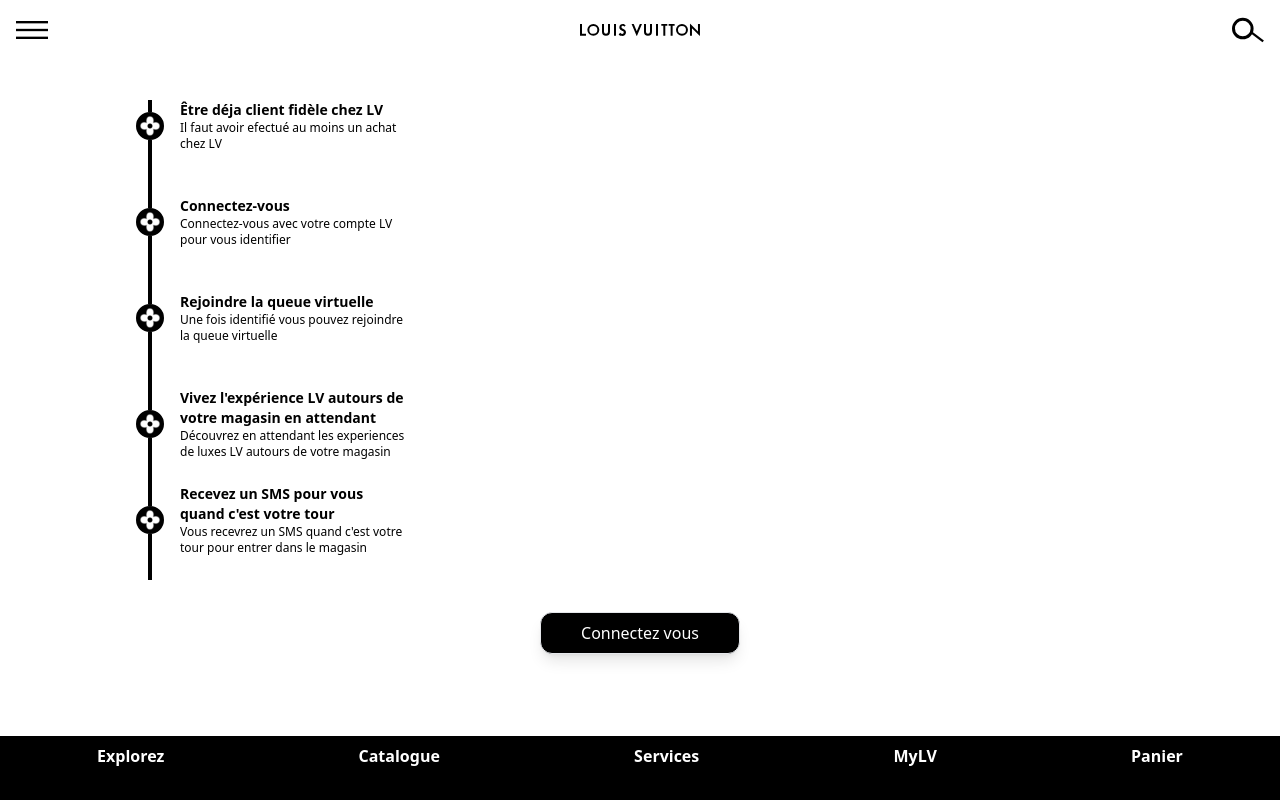
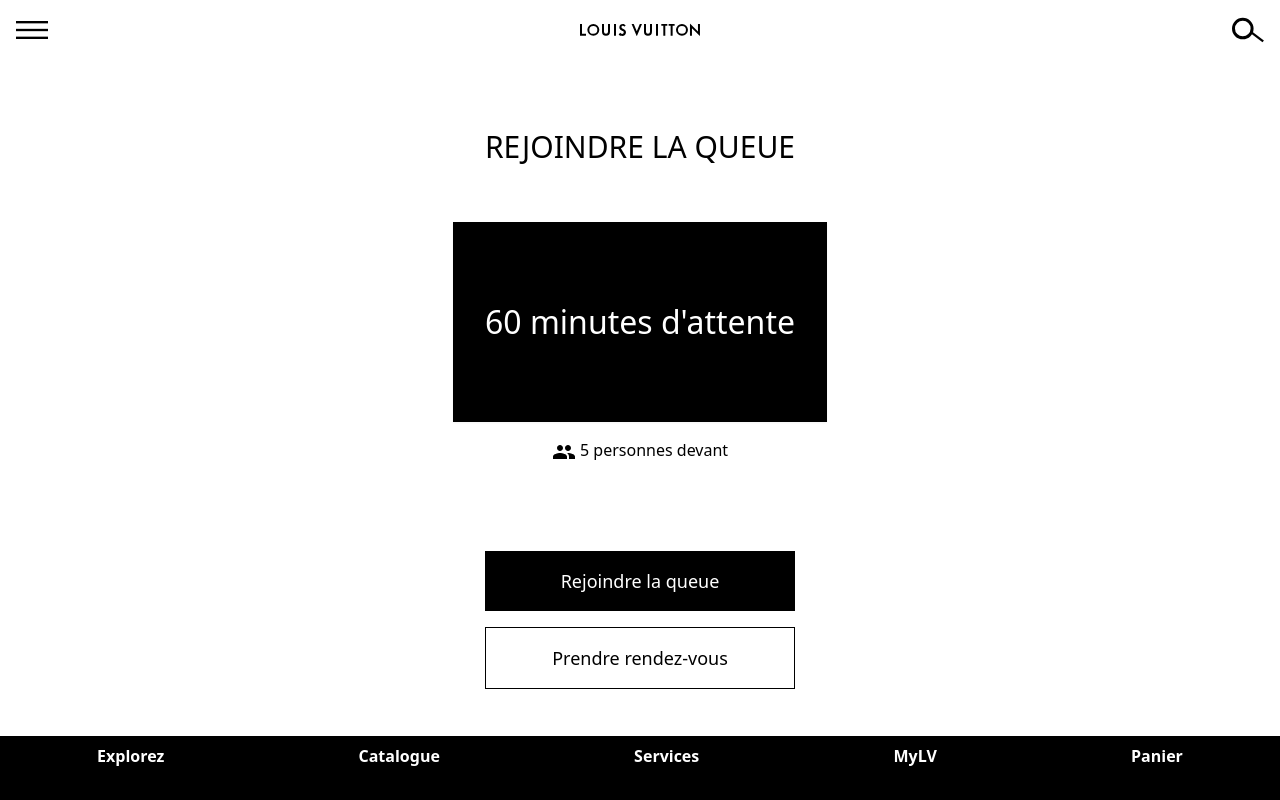
Before and after one commit to WalterLuong/LVMHx42, a React (Vite) app in the folder frontend/: page /join in a window 1280 px wide. Built offline with nearby package versions, Linux system fonts and the light colour scheme.

Commit message:
modified text in circle laoder to be bigger fixed screen height in home created join page and renamed original join page tutorial and added route linked panier to join page

```diff
--- a/frontend/src/App.tsx
+++ b/frontend/src/App.tsx
@@ -7,28 +7,22 @@
 
   return (
     <>
-      <div className="bg-white h-screen w-screen overflow-hidden">
+      <div className="bg-white h-[90vh] w-screen overflow-hidden flex flex-col justify-around">
 		<div className="flex h-3/5 bg-cover bg-center relative font-sans">
 			<img src={LVStore} alt="LVStore" className="w-full h-full object-cover filter brightness-50"/>
-			{/* <div className="absolute top-[30%] left-1/2 flex-col text-nowrap justify-center text-center transform -translate-x-1/2 -translate-y-1/2 text-white">
-				<h1>Temps d'attente estime a</h1>
-				<span className="text-xl text-bold  text-"> {waitTime.min} - {waitTime.max} minutes </span>
-			</div>
-			<div className="absolute top-1/2 left-1/2 flex-col text-nowrap justify-center text-center transform -translate-x-1/2 -translate-y-1/2 text-white ">
-				<p> Decouvrez Paris </p>
-				<h3 className="w-full text-nowrap">Rejoins la queue virtuel</h3>
-				<button className="bg-transparent border-white border m-4 text-white hover:text-white hover:bg-black pt-2 pb-2 pr-8 pl-8 transform hover:scale-105 rounded-lg">Je rejoins</button>
-			</div> */}
 		</div>
 		<div className=" flex flex-col justify-center items-center m-4">
             <div className="flex flex-col flex-auto  text-left pr-4 pl-4">
                 <h1 className="font-bold text-xl text-left mb-2">Faites la queue virtuel</h1>
                 <p className="text-sm">Découvrez le luxe de l'attente virtuelle avec notre application exclusive pour les clients Louis Vuitton. Évitez les files d'attente physiques et profitez d'une expérience de shopping sans tracas, où le temps est aussi précieux que vos choix élégants. </p>
-				<Link to='/join'>
+				<Link to='/tutorial'>
 					<div className="flex justify-left mt-5 text-left w-full">
 						<span className="text-sm underline font-bold float-left">En savoir plus</span>
 					</div>
 				</Link>
+                <Link to='/login'>
+                <button className="w-full bg-black text-white pl-8 pr-8 pb-4 pt-4 mb-4 mt-4">Connectez vous</button>
+                </Link>
             </div>
 		</div>
       </div>
--- a/frontend/src/components/CircleLoader.tsx
+++ b/frontend/src/components/CircleLoader.tsx
@@ -15,7 +15,7 @@
                   style={{ background: conicGradient }}
                   >
 
-                  <div className="flex justify-center items-center h-[90%] w-[90%] shadow-inner[0_35px_60px_-15px_rgba(0,0,0,0.3)] rounded-full bg-[#BBA98C] text-black">
+                  <div className="flex justify-center items-center text-xl  h-[90%] w-[90%] shadow-inner[0_35px_60px_-15px_rgba(0,0,0,0.3)] rounded-full bg-[#BBA98C] text-black">
                       {percentage} {minutes ? 'minutes' : null }
                   </div>
               </div>
--- a/frontend/src/components/Navbar.tsx
+++ b/frontend/src/components/Navbar.tsx
@@ -38,10 +38,12 @@
         </Link>
       </div>
       <div className='flex flex-col items-center'>
-        <p>Panier</p>
-        {location.pathname === '/test' && (
-          <img src='Fleur-LV.svg' alt='LV logo' className='w-full h-4 mt-1' />
-        )}
+        <Link to='/join'>
+            <p>Panier</p>
+            {location.pathname === '/test' && (
+            <img src='Fleur-LV.svg' alt='LV logo' className='w-full h-4 mt-1' />
+            )}
+        </Link>
       </div>
     </div>
   );
--- a/frontend/src/main.tsx
+++ b/frontend/src/main.tsx
@@ -14,7 +14,7 @@
 import Explorez from './pages/Explorez/Explorez.tsx';
 import MyLV from './pages/MyLV/MyLV.tsx';
 import MyQueue from './pages/MyQueue/MyQueue.tsx';
-
+import Tutorial from './pages/Tutorial/Tutorial.tsx';
 ReactDOM.createRoot(document.getElementById('root')!).render(
   <React.StrictMode>
     <Router>
@@ -29,6 +29,7 @@
         <Route path='/dior' element={<Dior />} />
         <Route path='/explore' element={<Explorez />} />
         <Route path='/mylv' element={<MyLV />} />
+        <Route path='/tutorial' element={<Tutorial />} />
         <Route path='/join' element={<Join />} />
         <Route path='mylv/myqueue' element={<MyQueue />} />
       </Routes>
--- a/frontend/src/pages/Join/Join.tsx
+++ b/frontend/src/pages/Join/Join.tsx
@@ -1,45 +1,33 @@
-import React from "react";
-import { Link } from "react-router-dom";
-import LVStore from "../../assets/LV-store.jpg";
-import Timeline from "../../components/Timeline";
-import { Info } from "../../components/Timeline";
+import React from 'react';
+import { Link } from 'react-router-dom';
+import { waitTime } from '../../data/waitTime';
+import GroupIcon from '@mui/icons-material/Group';
 
-const Join  = () => {
-	const info : Info[] = [
-		{
-			title: "Être déja client fidèle chez LV",
-			description: "Il faut avoir efectué au moins un achat chez LV"
-		},
-		{
-			title: "Connectez-vous",
-			description: "Connectez-vous avec votre compte LV pour vous identifier"
-		},
-		{
-			title: "Rejoindre la queue virtuelle",
-			description: "Une fois identifié vous pouvez rejoindre la queue virtuelle"
-		},
-		{
-			title: "Vivez l'expérience LV autours de votre magasin en attendant",
-			description: "Découvrez en attendant les experiences de luxes LV autours de votre magasin"
-		},
-        {
-            title: "Recevez un SMS pour vous quand c'est votre tour",
-            description: "Vous recevrez un SMS quand c'est votre tour pour entrer dans le magasin"
-        }
-	]
+const Join = () => {
+    return (
+        <div className='h-screen flex justify-around'>
+            <div className='bg-white h-[90vh] flex  flex-col m-auto'>
+                <div className='flex justify-center min-h-[150px] items-center mt-8'>
+                    <h1 className='text-3xl uppercase'>Rejoindre la queue</h1>
+                </div>
+                <div className='flex h-[200px] items-center flex-col justify-center'>
+                    <div className='shadow-sm h-[200px] pr-8 pl-8 pb-4 pt-4 m-auto bg-black flex items-center justify-center'>
+                        <h1 className='text-white text-[2em]'>{waitTime.max} minutes d'attente</h1>
+                    </div>
+                </div>
+                <span className='text-center bold p-4'><GroupIcon /> 5 personnes devant</span>
 
-	return <>
-	<div className="bg-white h-screen w-screen overflow-hidden">
-	<div className="mt-[100px]">
-		<Timeline info={info}/>
-	</div>
-	  <div className=" flex flex-col justify-center items-center m-8">
-        <Link to='/login'>
-		  <button className="pr-10 border shadow-lg pl-10 pt-2 pb-2 bg-black text-white rounded-xl">Connectez vous</button>
-        </Link>
-	  </div>
-	</div>
-  </>
+                <div className='flex flex-col h-[250px] justify-center items-center m-8'>
+                    <button className='bg-black w-full pr-8 pl-8 pt-4 pb-4 text-white text-lg'>
+                        Rejoindre la queue
+                    </button>
+                    <button className='bg-white border border-black mt-4 w-full pr-8 pl-8 pt-4 pb-4 text-black text-lg'>
+                        Prendre rendez-vous
+                    </button>
+                </div>
+            </div>
+        </div>
+    )
 }
 
 export default Join;
--- /dev/null
+++ b/frontend/src/pages/Tutorial/Tutorial.tsx
@@ -0,0 +1,45 @@
+import React from "react";
+import { Link } from "react-router-dom";
+import LVStore from "../../assets/LV-store.jpg";
+import Timeline from "../../components/Timeline";
+import { Info } from "../../components/Timeline";
+
+const Tutorial = () => {
+    const info: Info[] = [
+        {
+            title: "Être déja client fidèle chez LV",
+            description: "Il faut avoir efectué au moins un achat chez LV"
+        },
+        {
+            title: "Connectez-vous",
+            description: "Connectez-vous avec votre compte LV pour vous identifier"
+        },
+        {
+            title: "Rejoindre la queue virtuelle",
+            description: "Une fois identifié vous pouvez rejoindre la queue virtuelle"
+        },
+        {
+            title: "Vivez l'expérience LV autours de votre magasin en attendant",
+            description: "Découvrez en attendant les experiences de luxes LV autours de votre magasin"
+        },
+        {
+            title: "Recevez un SMS pour vous quand c'est votre tour",
+            description: "Vous recevrez un SMS quand c'est votre tour pour entrer dans le magasin"
+        }
+    ]
+
+    return <>
+        <div className="bg-white h-screen w-screen overflow-hidden">
+            <div className="mt-[100px]">
+                <Timeline info={info} />
+            </div>
+            <div className=" flex flex-col justify-center items-center m-8">
+                <Link to='/login'>
+                    <button className="pr-10 border shadow-lg pl-10 pt-2 pb-2 bg-black text-white rounded-xl">Connectez vous</button>
+                </Link>
+            </div>
+        </div>
+    </>
+}
+
+export default Tutorial;
--- a/frontend/src/pages/wait/Wait.tsx
+++ b/frontend/src/pages/wait/Wait.tsx
@@ -7,17 +7,16 @@
     const height = 200;
 	return (
 		<div className='bg-white h-screen flex flex-col '>
-            <div className='h-full mb-12 flex flex-col mt-8 justify-between'>
-                <div id='header' className='w-screen overflow-hidden items-center h-[10%] justify-center flex text-center '>
-                </div>
+            <div className='h-full mb-12 flex flex-col mt-[70px] justify-around'>
+
                 <div id='content' className='flex flex-col text-center justify-around items-center'>
                     <div className='flex flex-col justify-center items-center pr-5 pl-5'>
-						<h4 className='text-bold text-lg text-nowrap'>BIENVENUE</h4>
-                        <p className='text-xs'>Nous vous remercions de votre patience</p>
+						<h4 className='font-bold text-2xl text-nowrap'>BIENVENUE WALTER</h4>
+                        <p className='text-sm'>Nous vous remercions de votre patience. En attendons nous vous invitons to de explorer nos<span className='underline'> <Link to='/experiences'>expériences de luxe</Link></span> </p>
                     </div>
                     <div className='flex flex-col flex-auto justify-evenly items-center mt-4'>
                         <div className='flex justify-center '>
-                            <CircleLoader percentage={75} minutes={true} height={height} width={height}/>
+                            <CircleLoader percentage={waitTime.max} minutes={true} height={height} width={height}/>
                         </div>
                         <div className='flex justify-center'>
                             <CircleLoader percentage={5} minutes={false} height={height} width={height} />
@@ -26,7 +25,7 @@
                 </div>
                 <div id='cta' className='w-full flex flex-col justify-center mb-6 items-center mt-4'>
                     <Link to='/experiences'>
-                        <button className='border border-solid shadow-sm bg-black text-white m-2 pr-8 pt-4 pb-4 pl-8  w-[90vw]'>Luxury experiences</button>
+                        <button className='border border-solid shadow-sm bg-black text-white m-2 pr-8 pt-4 pb-4 pl-8  w-[90vw]'>Découvrez nos expériences</button>
                     </Link>
                     <Link to='/experiences'>
                         <span className='underline text-black text-xs pr-8 pt-2 pb-2 pl-8 w-[90vw] '>Quitter la file d'attente</span>
```
